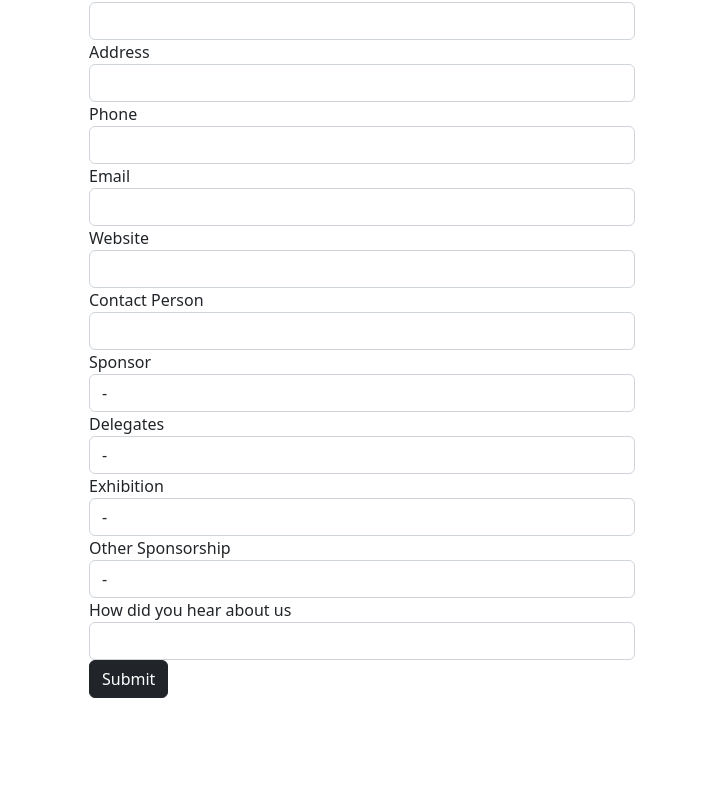
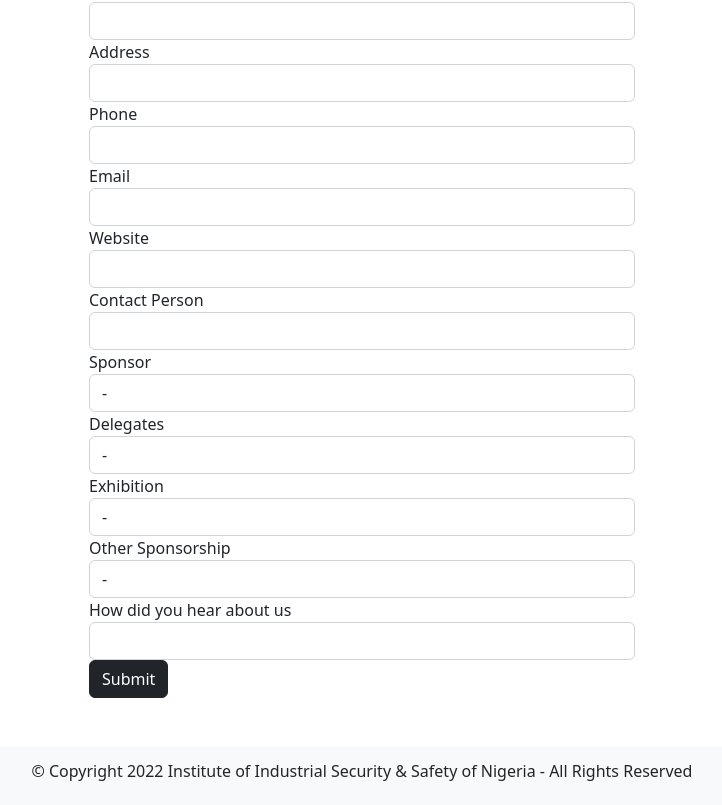
Before and after one commit to nsilva1/iissn, a React (Create React App) app: page /organization-registration in a window 1280 px wide. Shown: the part 240-1045 px from the top of the page, without its empty margins (278-1000 px from the left). Before the commit the page ends 986 px from the top, so only its background shows below. Built offline with nearby package versions, Linux system fonts and the light colour scheme.

Commit message:
footer completed

```diff
--- a/src/App.js
+++ b/src/App.js
@@ -2,6 +2,7 @@ import { BrowserRouter, Routes, Route } from "react-router-dom";
 
 // component imports
 import TopNav from "./components/common/TopNav";
+import Footer from "./components/common/Footer";
 import HomePage from "./components/pages/home/HomePage";
 import PersonalRegistration from "./components/pages/registration/PersonalRegistration";
 import OrganizationRegistration from "./components/pages/registration/OrganizationRegistration";
@@ -14,7 +15,6 @@ function App() {
   return (
     <BrowserRouter>
       <TopNav />
-      {/*  */}
       <Routes>
         <Route path="/" element={<HomePage />} />
         {/* <Route path="/about" element={<About />} /> */}
@@ -28,7 +28,7 @@ function App() {
           element={<OrganizationRegistration />}
         />
       </Routes>
-      {/* <Footer /> */}
+      <Footer />
     </BrowserRouter>
   );
 }
--- /dev/null
+++ b/src/components/common/Footer.js
@@ -0,0 +1,18 @@
+import React from "react";
+
+const Footer = () => {
+  return (
+    <div className="bg-light">
+      <div className="p-3">
+        <div className="text-center">
+          <h6>
+            &copy; Copyright {new Date().getFullYear()} Institute of Industrial
+            Security & Safety of Nigeria - All Rights Reserved
+          </h6>
+        </div>
+      </div>
+    </div>
+  );
+};
+
+export default Footer;
```
